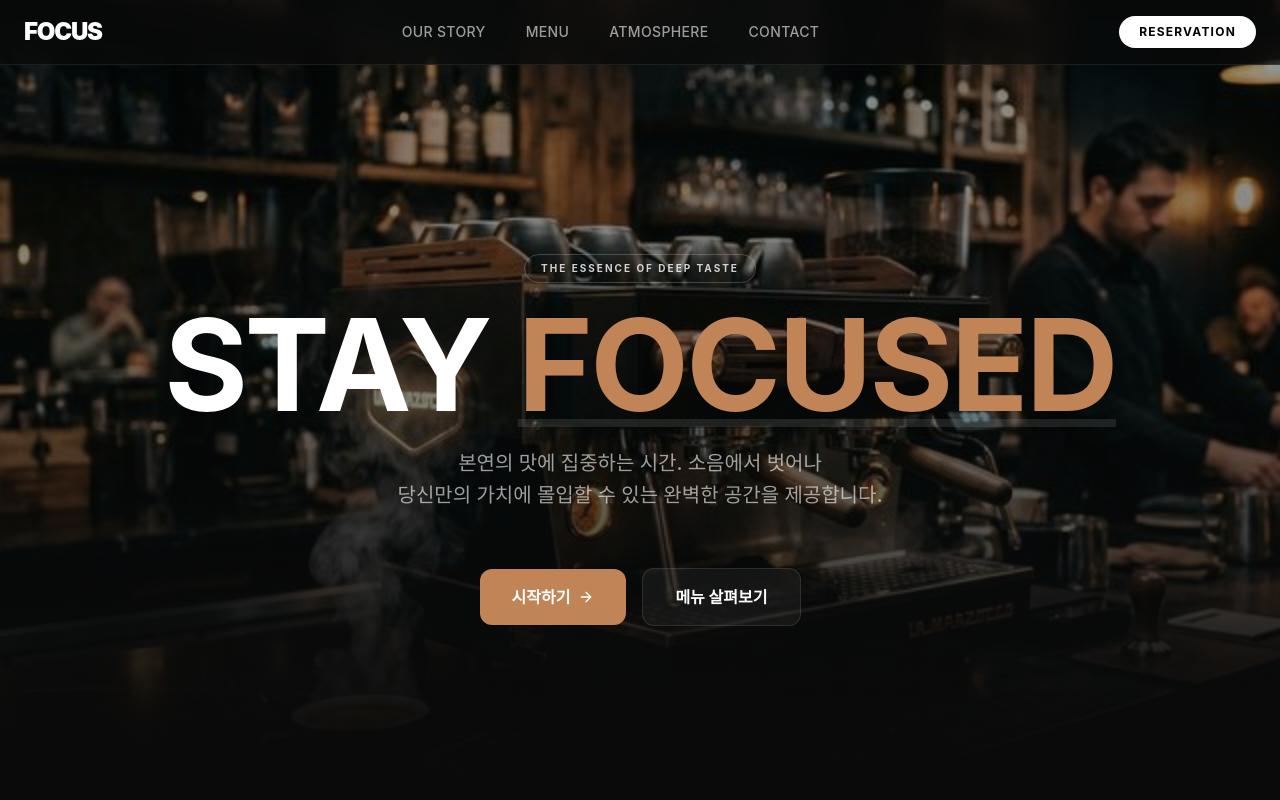
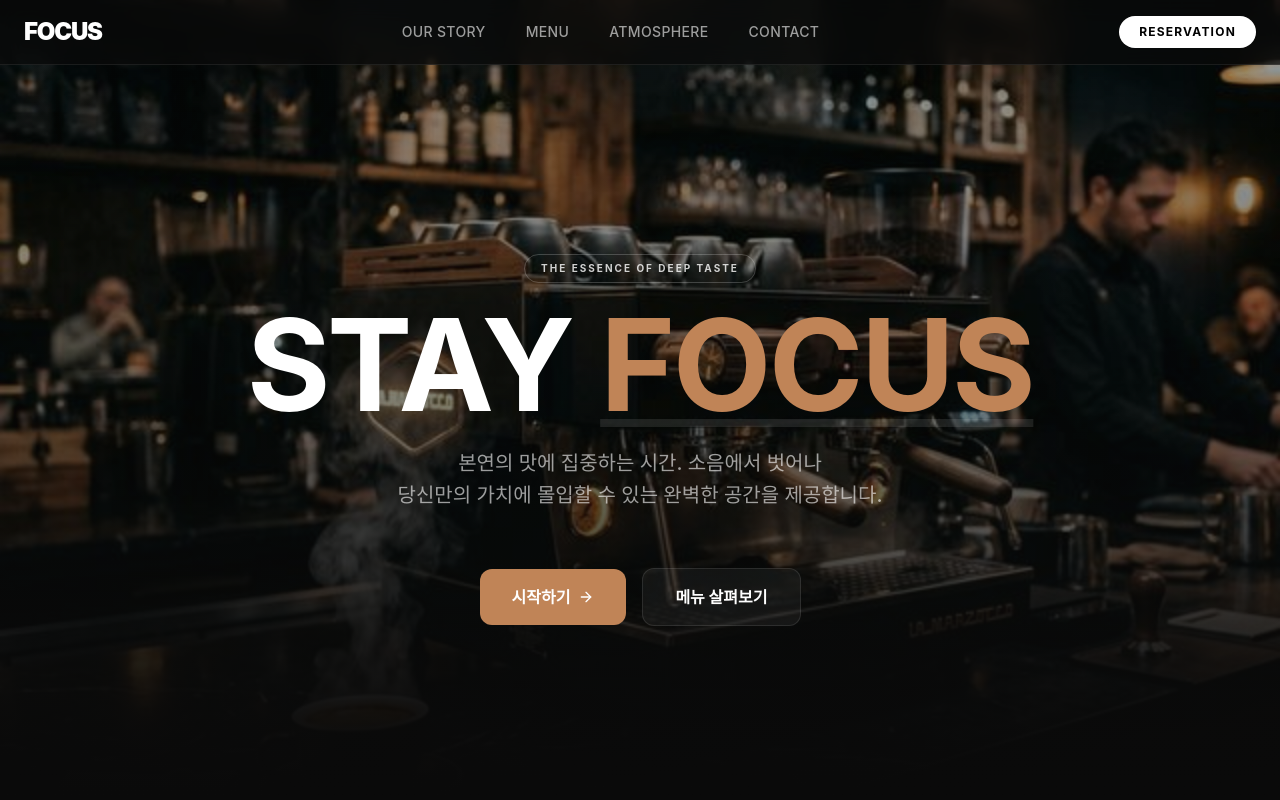
Before and after one commit to HanSeungHyeon/focus, a Next.js app: page / in a window 1280 px wide. Shown: the top 800 px of the page. Built offline with nearby package versions, Linux system fonts and the light colour scheme; a web font is replaced by a local one.

Commit message:
포커스

```diff
--- a/src/app/layout.tsx
+++ b/src/app/layout.tsx
@@ -2,7 +2,7 @@ import type { Metadata } from "next";
 import "./globals.css";
 
 export const metadata: Metadata = {
-  title: "Focus Coffee | 집중을 위한 완벽한 한 잔",
+  title: "Focus | 포커스",
   description: "어두운 분위기의 프리미엄 커피숍 Focus입니다. 본연의 맛에 집중하며 조용한 공간을 제공합니다.",
 };
 
--- a/src/app/page.tsx
+++ b/src/app/page.tsx
@@ -60,7 +60,7 @@ export default function Home() {
               The Essence of Deep Taste
             </span>
             <h1 className="text-6xl md:text-8xl lg:text-9xl font-black tracking-tighter text-white leading-[0.9]">
-              STAY <span className="text-accent underline decoration-white/10 decoration-8 underline-offset-8">FOCUSED</span>
+              STAY <span className="text-accent underline decoration-white/10 decoration-8 underline-offset-8">FOCUS</span>
             </h1>
             <p className="max-w-xl mx-auto text-lg md:text-xl text-white/60 font-medium leading-relaxed">
               본연의 맛에 집중하는 시간. 소음에서 벗어나 <br className="hidden md:block" />
```
Also changed, not shown: 1 other file (tests, documents, lock files or other folders). Lines whose indentation alone changed are shown as unchanged.
